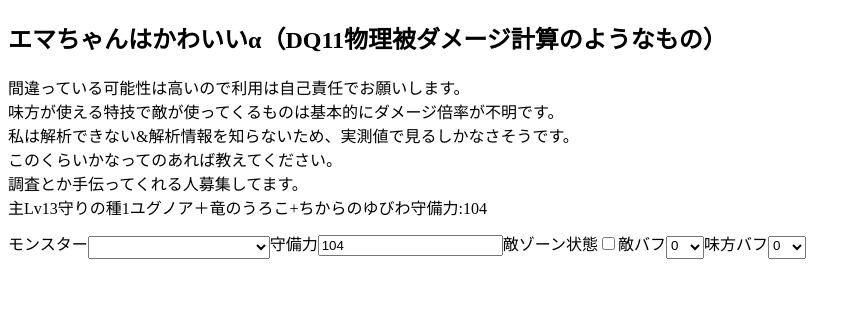
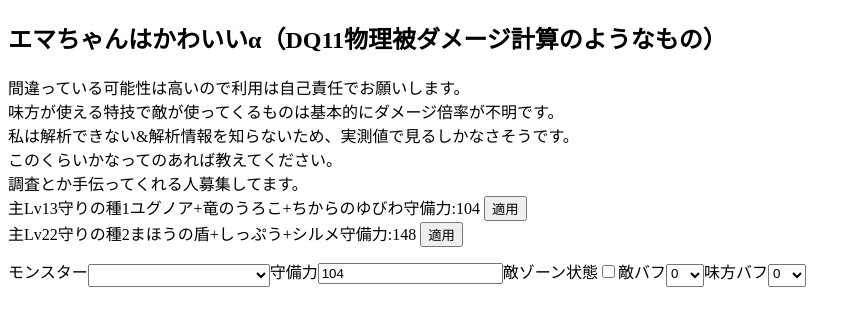
Before and after one commit to bfkbx960/ema-chan-ha-kawaii, a Vue app: page / in a window 1280 px wide. Shown: the top 326 px of the page, without its empty margins (0-861 px from the left). Built offline with nearby package versions, Linux system fonts and the light colour scheme.

Commit message:
ゾルデ追加

```diff
--- a/src/App.vue
+++ b/src/App.vue
@@ -15,7 +15,14 @@
       <p>
         調査とか手伝ってくれる人募集してます。
       </p>
-      <p>主Lv13守りの種1ユグノア＋竜のうろこ+ちからのゆびわ守備力:104</p>
+      <p>
+        主Lv13守りの種1ユグノア+竜のうろこ+ちからのゆびわ守備力:104
+        <button @click="vsArachtagon">適用</button>
+      </p>
+      <p>
+        主Lv22守りの種2まほうの盾+しっぷう+シルメ守備力:148
+        <button @click="vsTyriant">適用</button>
+      </p>
     </div>
     <div class="app-input">
       <div class="input">
@@ -101,6 +108,14 @@
         enemyBuff: this.enemyBuff,
         allyBuff: this.allyBuff
       }
+    },
+    vsArachtagon() {
+      this.def = 104
+      this.monster = this.monsters.find(m => m.no === 16)
+    },
+    vsTyriant() {
+      this.def = 148
+      this.monster = this.monsters.find(m => m.no === 23)
     }
   }
 }
--- a/src/assets/data/monsters.js
+++ b/src/assets/data/monsters.js
@@ -130,5 +130,11 @@
     name: 'リーズレット',
     atk: 181,
     skillNumbers: [1]
+  },
+  {
+    no: 23,
+    name: 'ゾルデ',
+    atk: 161,
+    skillNumbers: [1, 15, 16]
   }
 ]
--- a/src/assets/data/skills.js
+++ b/src/assets/data/skills.js
@@ -68,6 +68,16 @@
   {
     no: 14,
     name: 'けとばし ※調査中',
+    magnification: 1.15
+  },
+  {
+    no: 15,
+    name: '振り下ろし',
     magnification: 1.25
+  },
+  {
+    no: 16,
+    name: 'なぎはらい ※調査中',
+    magnification: 0.8
   }
 ]
```
Also changed, not shown: 5 other files (tests, documents, lock files or other folders).
